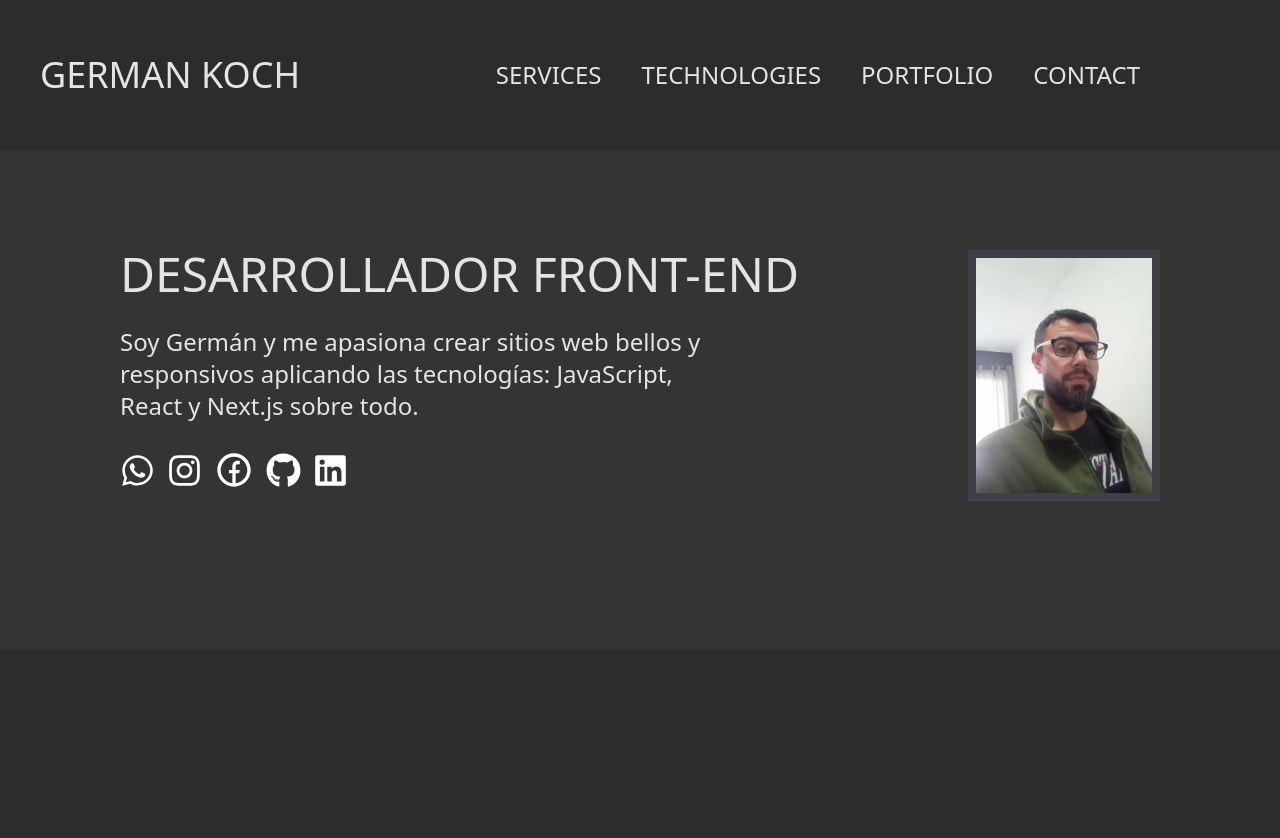
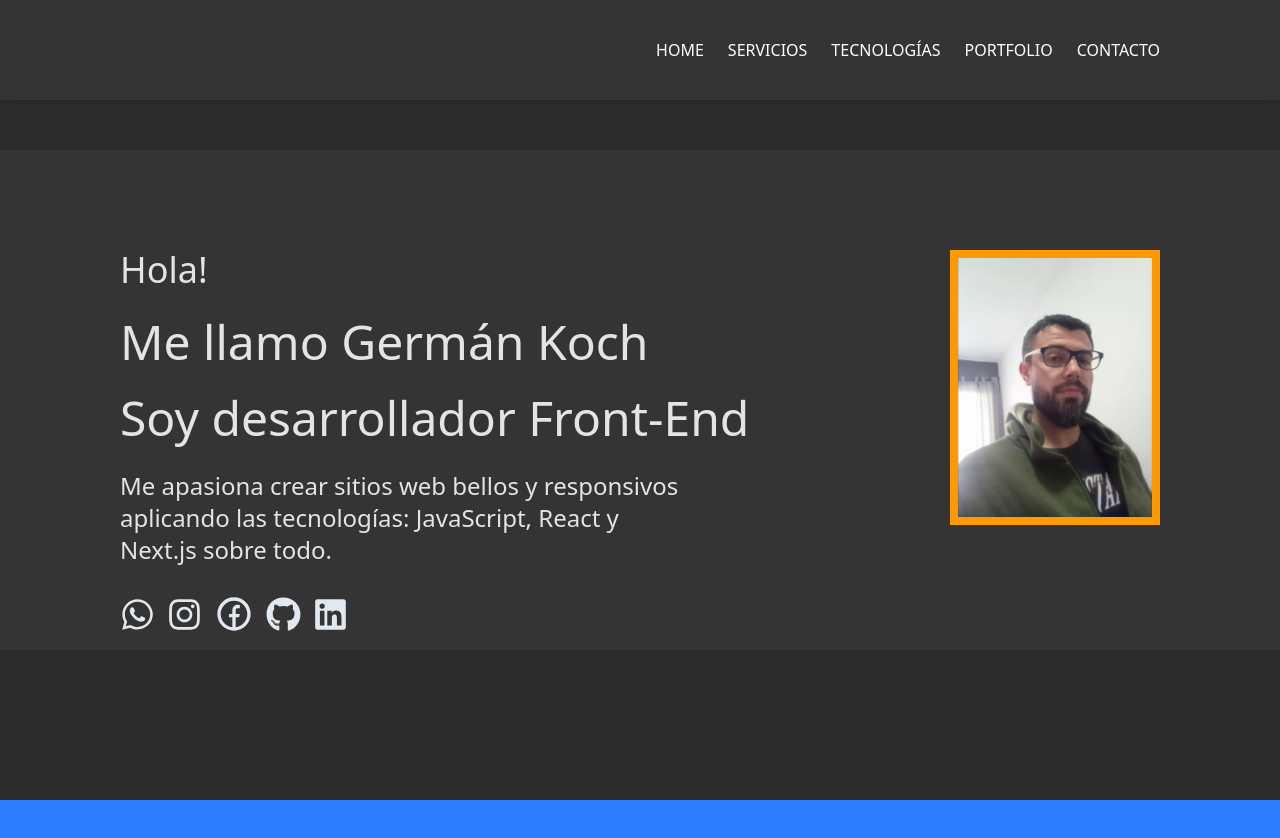
Before and after one commit to GerKoch/my-portfolio, a React (Vite) app: page / in a window 1280 px wide. Shown: the top 838 px of the page. Before the commit the page ends 800 px from the top, so only its background shows below. Built offline with nearby package versions, Linux system fonts and the light colour scheme.

Commit message:
Work on navbar scroll

```diff
--- a/package.json
+++ b/package.json
@@ -14,12 +14,14 @@
     "react": "^19.0.0",
     "react-dom": "^19.0.0",
     "react-icons": "^5.4.0",
+    "react-scroll": "^1.9.3",
     "tailwindcss": "^4.0.6"
   },
   "devDependencies": {
     "@eslint/js": "^9.19.0",
     "@types/react": "^19.0.8",
     "@types/react-dom": "^19.0.3",
+    "@types/react-scroll": "^1.8.10",
     "@vitejs/plugin-react": "^4.3.4",
     "eslint": "^9.19.0",
     "eslint-plugin-react-hooks": "^5.0.0",
--- a/src/App.tsx
+++ b/src/App.tsx
@@ -1,13 +1,18 @@
-import Home from "./components/home/Home"
 import Navbar from "./components/navbar/Navbar"
+
+
 
 
 function App() {
   return (
-    <>
+    <div >
       <Navbar />
-      <Home />
-    </>
+      {/* <Home />
+      <Services />
+      <Tecnologies />
+      <Portfolio />
+      <Contact /> */}
+    </div>
   )
 }
 
--- /dev/null
+++ b/src/components/contact/Contact.tsx
@@ -0,0 +1,9 @@
+const Contact = () => {
+  return (
+    <div >
+      <h1>Contacto</h1>
+    </div>
+  )
+}
+
+export default Contact
--- /dev/null
+++ b/src/components/contactLinks/ContactLinks.tsx
@@ -0,0 +1,28 @@
+import { FaInstagram, FaLinkedin, FaWhatsapp } from "react-icons/fa"
+import { FaGithub } from "react-icons/fa6"
+import { RiFacebookCircleLine } from "react-icons/ri"
+
+
+const ContactLinks = () => {
+  return (
+    <div className="flex flex-row items-center gap-3">
+      <a href="https://wa.me/5493364621314" target="_blank">
+        <FaWhatsapp size={35} className="text-slate-200 hover:text-amber-500" />
+      </a>
+      <a href="https://www.instagram.com/g357er7/" target="_blank">
+        <FaInstagram size={35} className="text-slate-200 hover:text-amber-500" />
+      </a>
+      <a href="https://www.facebook.com/ger.jav.1/" target="_blanck">
+        <RiFacebookCircleLine size={40} className="text-slate-200 hover:text-amber-500" />
+      </a>
+      <a href="https://github.com/GerKoch" target="_blanck">
+        <FaGithub size={35} className="text-slate-200 hover:text-amber-500" />
+      </a>
+      <a href="https://www.linkedin.com/in/germ%C3%A1n-koch-584548224/" target="_blank">
+        <FaLinkedin size={35} className="text-slate-200 hover:text-amber-500" />
+      </a>
+    </div>
+  )
+}
+
+export default ContactLinks
--- a/src/components/home/Home.tsx
+++ b/src/components/home/Home.tsx
@@ -1,42 +1,28 @@
-import { FaInstagram, FaLinkedin, FaWhatsapp } from "react-icons/fa"
-import { FaGithub } from "react-icons/fa6"
-import { RiFacebookCircleLine } from "react-icons/ri"
 import image from "../../assets/images/Perfil Picture.jpg"
+import ContactLinks from "../contactLinks/ContactLinks"
+
+
 
 const Home = () => {
   return (
     <div className="bg-[#343434] flex flex-row items-start px-30 py-25 text-zinc-200 w-screen h-[500px]">
       <div className="flex flex-col gap-7 p-0">
         <div className="flex flex-col justify-center gap-7">
-          <h1 className="uppercase text-5xl">Desarrollador Front-End</h1>
-          <h2 className="text-2xl w-[70%]">Soy Germán y me apasiona crear sitios web bellos y responsivos aplicando las tecnologías: JavaScript, React y Next.js sobre todo.</h2>
+          <h2 className="text-4xl">Hola!</h2>
+          <h1 className="text-5xl">Me llamo Germán Koch</h1>
+          <h1 className="text-5xl">Soy desarrollador Front-End</h1>
+          <h2 className="text-2xl w-[70%]">Me apasiona crear sitios web bellos y responsivos aplicando las tecnologías: JavaScript, React y Next.js sobre todo.</h2>
         </div>
-        <div className="flex flex-row items-center gap-3">
-          <a href="https://wa.me/5493364621314" target="_blank">
-            <FaWhatsapp size={35} className="text-white hover:text-amber-500" />
-          </a>
-          <a href="https://www.instagram.com/g357er7/" target="_blank">
-            <FaInstagram size={35} className="text-white hover:text-amber-500" />
-          </a>
-          <a href="https://www.facebook.com/ger.jav.1/" target="_blanck">
-            <RiFacebookCircleLine size={40} className="text-white hover:text-amber-500" />
-          </a>
-          <a href="https://github.com/GerKoch" target="_blanck">
-            <FaGithub size={35} className="text-white hover:text-amber-500" />
-          </a>
-          <a href="https://www.linkedin.com/in/germ%C3%A1n-koch-584548224/" target="_blank">
-            <FaLinkedin size={35} className="text-white hover:text-amber-500" />
-          </a>
-        </div>
-      </div>
-      <div className="flex border-8 border-zinc-700">
+        <ContactLinks />
+      </div >
+      <div className="flex border-8 border-amber-500">
         <img
           src={image}
           alt="image"
-          className="flex w-[300px]"
+          className="flex w-[300px] z-30"
         />
       </div>
-    </div>
+    </div >
   )
 }
 
--- a/src/components/navbar/Navbar.tsx
+++ b/src/components/navbar/Navbar.tsx
@@ -1,18 +1,121 @@
+import { Link } from "react-scroll"
+import Services from "../services/Services"
+import Tecnologies from "../tecnologies/Tecnologies"
+import Portfolio from "../portfolio/Portfolio"
+import Contact from "../contact/Contact"
+import Home from "../home/Home"
 
 
 
 const Navbar = () => {
   return (
-    <div className="flex flex-row items-center justify-between p-10 text-zinc-200 w-screen h-[150px] ">
-      <h2 className="uppercase text-4xl hover:text-amber-700 transition-all cursor-pointer">German Koch</h2>
-      <div className="uppercase flex flex-row items-center justify-between px-20">
-        <p className="text-2xl hover:text-amber-500 transition-all cursor-pointer p-5">Services</p>
-        <p className="text-2xl hover:text-amber-500 transition-all cursor-pointer p-5">Technologies</p>
-        <p className="text-2xl hover:text-amber-500 transition-all cursor-pointer p-5">Portfolio</p>
-        <p className="text-2xl hover:text-amber-500 transition-all cursor-pointer p-5">Contact</p>
+    <>
+      <nav className="fixed flex flex-row bg-[#343434] items-center justify-end px-10 w-screen h-[100px] top-0 left-0 z-10 shadow-md">
+        <ul className="flex px-20 space-x-6 text-white uppercase">
+          <li>
+            <Link
+              to="home"
+              smooth={true}
+              duration={500}
+              className="cursor-pointer hover:text-amber-500"
+            >
+              Home
+            </Link>
+          </li>
+          <li>
+            <Link
+              to="services"
+              smooth={true}
+              duration={500}
+              className="cursor-pointer hover:text-amber-500"
+            >
+              Servicios
+            </Link>
+          </li>
+          <li>
+            <Link
+              to="tecnologies"
+              smooth={true}
+              duration={500}
+              className="cursor-pointer hover:text-amber-500"
+            >
+              Tecnologías
+            </Link>
+          </li>
+          <li>
+            <Link
+              to="portfolio"
+              smooth={true}
+              duration={500}
+              className="cursor-pointer hover:text-amber-500"
+            >
+              Portfolio
+            </Link>
+          </li>
+          <li>
+            <Link
+              to="contact"
+              smooth={true}
+              duration={500}
+              className="cursor-pointer hover:text-amber-500"
+            >
+              Contacto
+            </Link>
+          </li>
+        </ul>
+      </nav>
+      <div>
+        <section
+          id="home"
+          className="h-screen flex items-center justify-center"
+        >
+          <Home />
+        </section>
+        <section
+          id="services"
+          className="h-screen bg-blue-500 flex items-center justify-center"
+        >
+          <Services />
+        </section>
+        <section
+          id="tecnologies"
+          className="h-screen bg-red-500 flex items-center justify-center"
+        >
+          <Tecnologies />
+        </section>
+        <section
+          id="portfolio"
+          className="h-screen bg-slate-500 flex items-center justify-center"
+        >
+          <Portfolio />
+        </section>
+        <section
+          id="contact"
+          className="h-screen bg-slate-900 flex items-center justify-center"
+        >
+          <Contact />
+        </section>
       </div>
-    </div>
+    </>
   )
 }
 
 export default Navbar
+
+
+
+
+// const Navbar = () => {
+//   return (
+//     <div className="flex flex-row items-center justify-end px-0 text-zinc-300 w-screen h-[100px] ">
+//       <div className="uppercase flex flex-row items-center justify-between px-20">
+//         <p className="text-2xl hover:text-amber-500 transition-all cursor-pointer px-5">Servicios</p>
+//         <p className="text-2xl hover:text-amber-500 transition-all cursor-pointer px-5">Tecnologías</p>
+//         <p className="text-2xl hover:text-amber-500 transition-all cursor-pointer px-5">Portfolio</p>
+//         <p className="text-2xl hover:text-amber-500 transition-all cursor-pointer px-5">Contacto</p>
+//       </div>
+//     </div>
+//   )
+// }
+
+// export default Navbar
--- /dev/null
+++ b/src/components/portfolio/Portfolio.tsx
@@ -0,0 +1,9 @@
+const Portfolio = () => {
+  return (
+    <div >
+      <h1>Portfolio</h1>
+    </div>
+  )
+}
+
+export default Portfolio
--- /dev/null
+++ b/src/components/services/Services.tsx
@@ -0,0 +1,9 @@
+const Services = () => {
+  return (
+    <div>
+      <h1> Mis servicios</h1>
+    </div >
+  )
+}
+
+export default Services
--- /dev/null
+++ b/src/components/tecnologies/Tecnologies.tsx
@@ -0,0 +1,9 @@
+const Tecnologies = () => {
+  return (
+    <div>
+      <h1>Tecnologías</h1>
+    </div>
+  )
+}
+
+export default Tecnologies
--- a/src/index.css
+++ b/src/index.css
@@ -4,6 +4,10 @@
   color: rgba(255, 255, 255, 0.87);
   background-color: #2c2c2c;
 }
+
+/* html {
+  scroll-behavior: smooth;
+} */
 
 /* :root {
   font-family: Inter, system-ui, Avenir, Helvetica, Arial, sans-serif;
```
Also changed, not shown: 1 other file (tests, documents, lock files or other folders).
